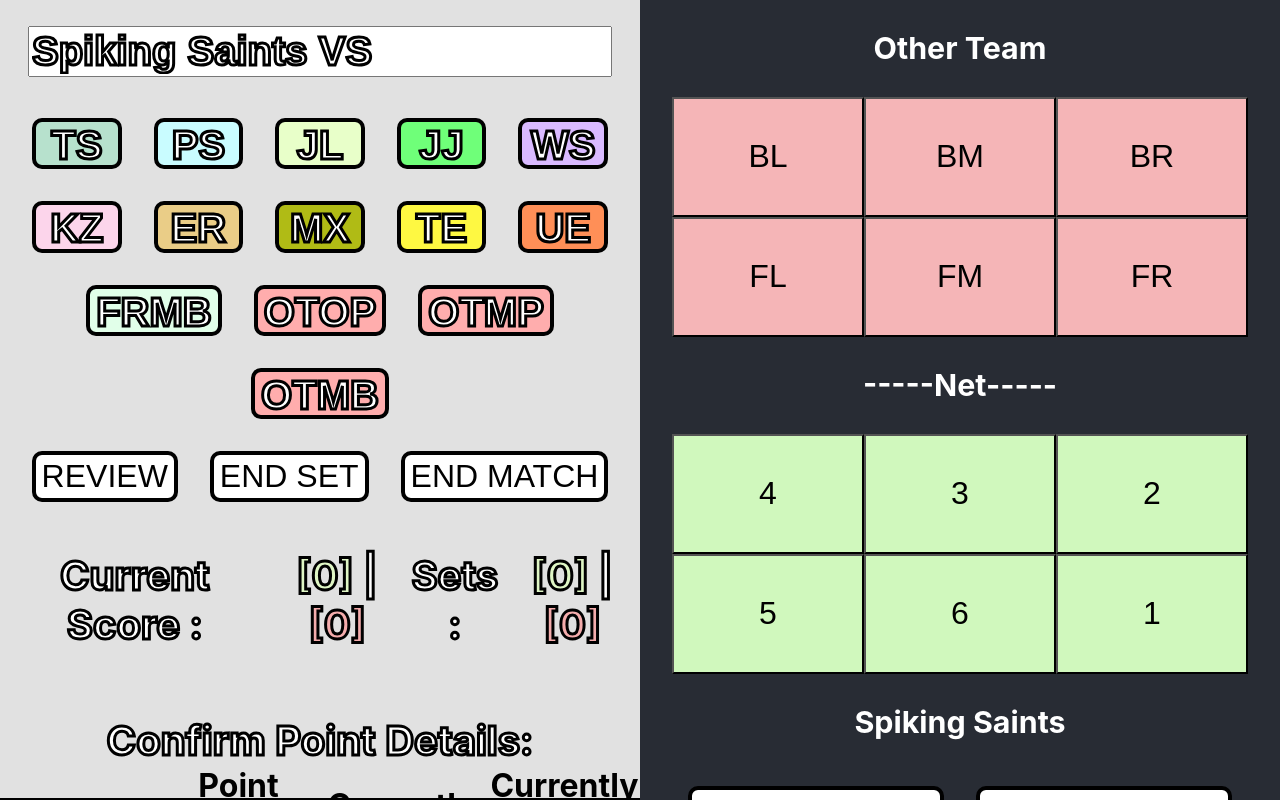
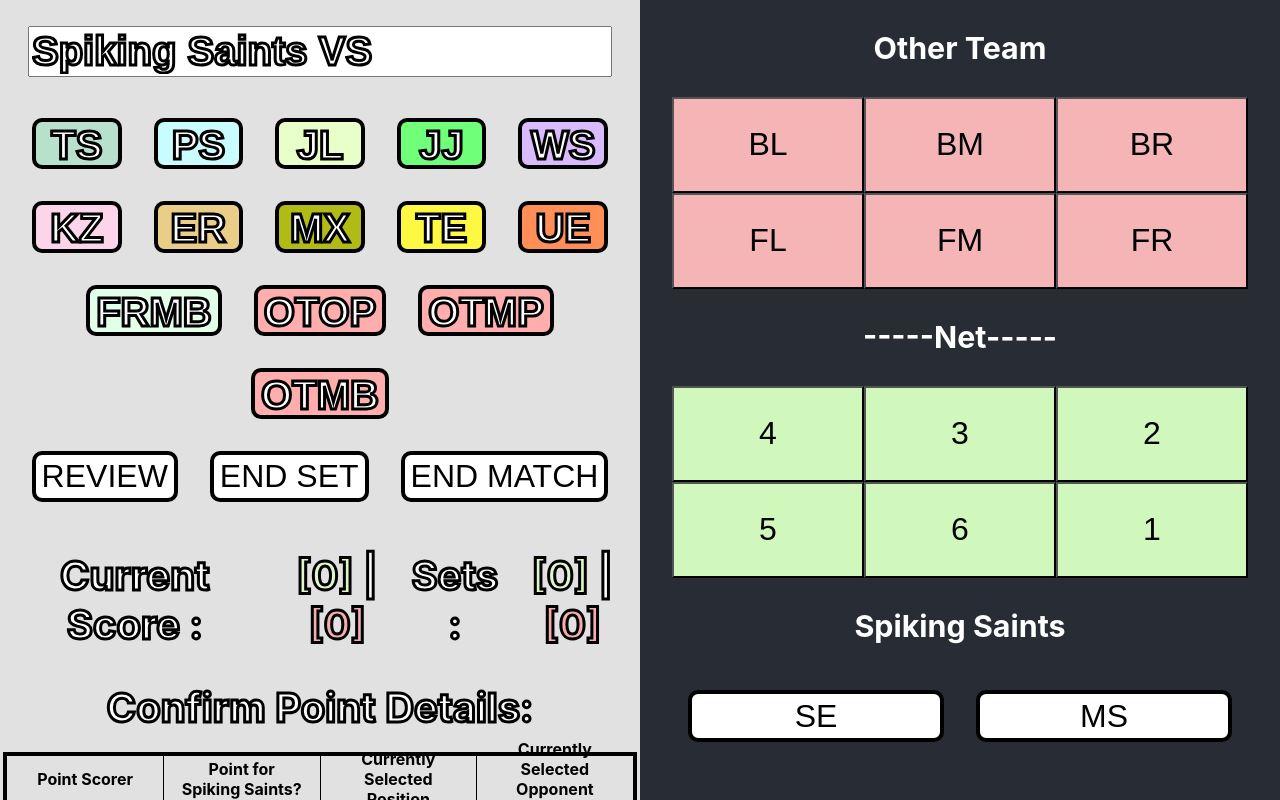
Before and after one commit to Wyong14/volleyballStatTracker, a React (Create React App) app in the folder my-react-app/: page / in a window 1280 px wide. Shown: the top 800 px of the page. Built offline with nearby package versions, Linux system fonts and the light colour scheme.

Commit message:
Fixed some style issues

```diff
--- a/my-react-app/src/App.css
+++ b/my-react-app/src/App.css
@@ -30,7 +30,7 @@
 
 .grid-button {
   width: 15vw;
-  height: 15vh;
+  height: 12vh;
   background-color: #3498db;
   font-size: 2rem;
   transition: background-color 0.3s ease;
--- a/my-react-app/src/App.js
+++ b/my-react-app/src/App.js
@@ -234,29 +234,22 @@ function App() {
           </h2>
         </div>
         <div>
-          <h2 className='scoring-title'>Confirm Point Details:</h2>
+          <h2 className='scoring-title' style={{marginTop: '0px', marginBottom: '0px'}}>Confirm Point Details:</h2>
           <table class='confirm-table' border="1">
             <tr>
-              <th><div class='scoring-button' style={{ fontSize: '2rem', width: '10vw', alignItems: 'center', justifyContent: 'center', display: 'flex', border: 0 }}>Point Scorer</div></th>
-              <th><div class='scoring-button' style={{ fontSize: '2rem', width: '10vw', alignItems: 'center', justifyContent: 'center', display: 'flex', border: 0 }}>Point for Spiking Saints?</div></th>
-              <th><div class='scoring-button' style={{ fontSize: '2rem', width: '10vw', alignItems: 'center', justifyContent: 'center', display: 'flex', border: 0 }}>Currently Selected Position</div></th>
-              <th><div class='scoring-button' style={{ fontSize: '2rem', width: '10vw', alignItems: 'center', justifyContent: 'center', display: 'flex', border: 0 }}>Currently Selected Opponent Position</div></th>
+              <th><div class='scoring-button' style={{ fontSize: '1rem', width: '9.5vw', alignItems: 'center', justifyContent: 'center', display: 'flex', border: 0, height: '1vw'}}>Point Scorer</div></th>
+              <th><div class='scoring-button' style={{ fontSize: '1rem', width: '9.5vw', alignItems: 'center', justifyContent: 'center', display: 'flex', border: 0, height: '1vw'}}>Point for Spiking Saints?</div></th>
+              <th><div class='scoring-button' style={{ fontSize: '1rem', width: '9.5vw', alignItems: 'center', justifyContent: 'center', display: 'flex', border: 0, height: '1vw'}}>Currently Selected Position</div></th>
+              <th><div class='scoring-button' style={{ fontSize: '1rem', width: '9.5vw', alignItems: 'center', justifyContent: 'center', display: 'flex', border: 0, height: '1vw'}}>Currently Selected Opponent Position</div></th>
             </tr>
             <tr>
-              <td><div style={{ fontSize: '2rem', width: '10vw', marginLeft: '0.9vw' }}>{pointScorer}</div></td>
-              <td><div style={{ fontSize: '2rem', width: '10vw', marginLeft: '0.9vw' }}>{pointForSS ? 'Yes' : 'No'}</div></td>
-              <td><div style={{ fontSize: '2rem', width: '10vw', marginLeft: '0.9vw' }}>{selectedPosition}</div></td>
-              <td><div style={{ fontSize: '2rem', width: '10vw', marginLeft: '0.9vw' }}>{selectedOpponentPosition}</div></td>
+              <td><div style={{ fontSize: '1rem', width: '9.5vw', marginLeft: '0.9vw' }}>{pointScorer}</div></td>
+              <td><div style={{ fontSize: '1rem', width: '9.5vw', marginLeft: '0.9vw' }}>{pointForSS ? 'Yes' : 'No'}</div></td>
+              <td><div style={{ fontSize: '1rem', width: '9.5vw', marginLeft: '0.9vw' }}>{selectedPosition}</div></td>
+              <td><div style={{ fontSize: '1rem', width: '9.5vw', marginLeft: '0.9vw' }}>{selectedOpponentPosition}</div></td>
             </tr>
           </table>
         </div>
-        {/* <div>Generated Code:
-          {pointForSS ? (
-            CONCAT THE DATA OWEN WANTS
-          ) : (
-            REVERSE THE ORDER?
-          )}
-        </div> */}
         <button className='scoring-button' onClick={() => confirmScoreChange()} style={{ backgroundColor: '#6fff79', width: 'auto', fontSize: '2rem' }}>CONFIRM</button>
         {/* Render the scoring data */}
         {renderScoringData()}
```
